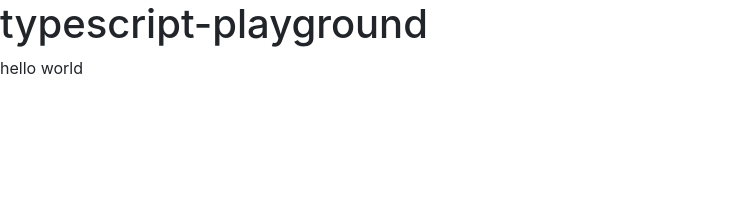
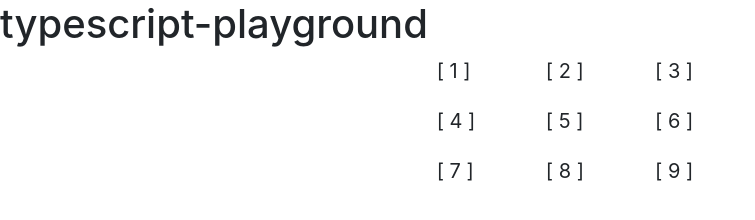
Before and after one commit to sebastiangolian/ts-tic-tac-toe, a website: page index.html in a window 1280 px wide. Shown: the whole page, without its empty margins (0-755 px from the left). Drawn offline with nearby package versions, Linux system fonts and the light colour scheme.

Commit message:
Add board and style

```diff
--- /dev/null
+++ b/css/style.css
@@ -0,0 +1,7 @@
+.cell{
+    font-size:20px;
+    min-height: 50px;
+    height:auto !important;
+    height: 50px;
+    cursor: grab;
+}
--- a/index.html
+++ b/index.html
@@ -4,10 +4,33 @@
     <meta charset="utf-8">
     <meta name="viewport" content="width=device-width, initial-scale=1, shrink-to-fit=no">
     <link rel="stylesheet" href="https://maxcdn.bootstrapcdn.com/bootstrap/4.0.0/css/bootstrap.min.css" integrity="sha384-Gn5384xqQ1aoWXA+058RXPxPg6fy4IWvTNh0E263XmFcJlSAwiGgFAW/dAiS6JXm" crossorigin="anonymous">
+    <link rel="stylesheet" href="css/style.css" type="text/css"></link>
     <title>typescript-playground</title>
   </head>
   <body>
     <h1>typescript-playground</h1>
+
+    <div class="row">
+			<div class="col-md-4"></div>
+      <div class="col-md-1 cell" id="cell-1" onclick="click(1);">[ 1 ]</div>
+      <div class="col-md-1 cell" id="cell-2">[ 2 ]</div>
+      <div class="col-md-1 cell" id="cell-3">[ 3 ]</div>
+			<div class="col-md-4"></div>
+    </div>
+    <div class="row">
+			<div class="col-md-4"></div>
+      <div class="col-md-1 cell" id="cell-4">[ 4 ]</div>
+      <div class="col-md-1 cell" id="cell-5">[ 5 ]</div>
+      <div class="col-md-1 cell" id="cell-6">[ 6 ]</div>
+			<div class="col-md-4"></div>
+    </div>
+    <div class="row">
+			<div class="col-md-4"></div>
+      <div class="col-md-1 cell" id="cell-7">[ 7 ]</div>
+      <div class="col-md-1 cell" id="cell-8">[ 8 ]</div>
+      <div class="col-md-1 cell" id="cell-9">[ 9 ]</div>
+			<div class="col-md-4"></div>
+		</div>
 
     <script src="https://code.jquery.com/jquery-3.2.1.slim.min.js" integrity="sha384-KJ3o2DKtIkvYIK3UENzmM7KCkRr/rE9/Qpg6aAZGJwFDMVNA/GpGFF93hXpG5KkN" crossorigin="anonymous"></script>
     <script src="https://cdnjs.cloudflare.com/ajax/libs/popper.js/1.12.9/umd/popper.min.js" integrity="sha384-ApNbgh9B+Y1QKtv3Rn7W3mgPxhU9K/ScQsAP7hUibX39j7fakFPskvXusvfa0b4Q" crossorigin="anonymous"></script>
--- a/js/app.js
+++ b/js/app.js
@@ -1,3 +1,5 @@
 "use strict";
 console.log("========== TYPESCRIPT-PLAYGROUND =================");
-document.body.innerHTML += "<p>hello world</p>";
+function click(i) {
+    alert(i);
+}
--- a/src/app.ts
+++ b/src/app.ts
@@ -1,2 +1,6 @@
 console.log("========== TYPESCRIPT-PLAYGROUND =================")
-document.body.innerHTML += "<p>hello world</p>";
+
+function click(i: number)
+{
+    alert(i);
+}
```
